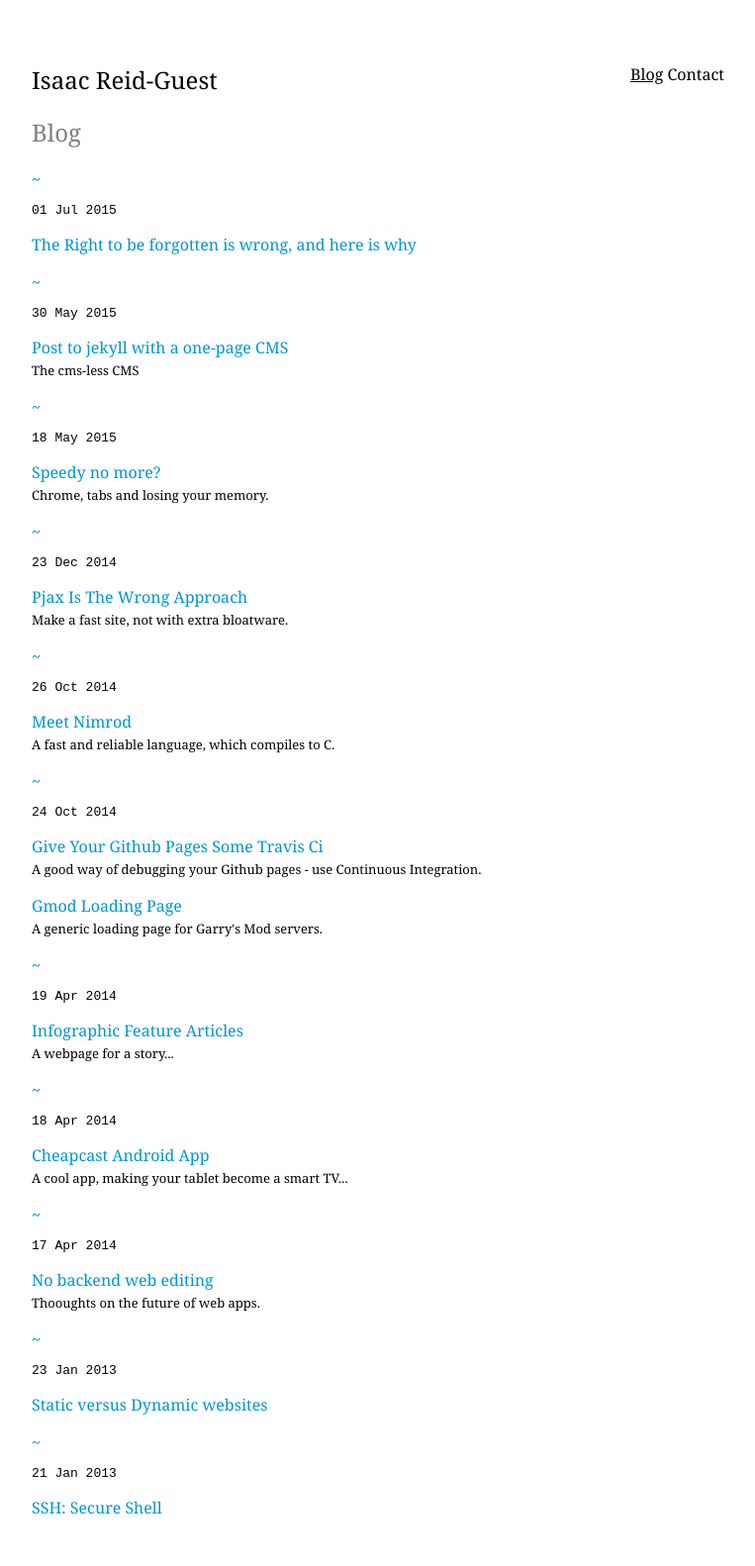
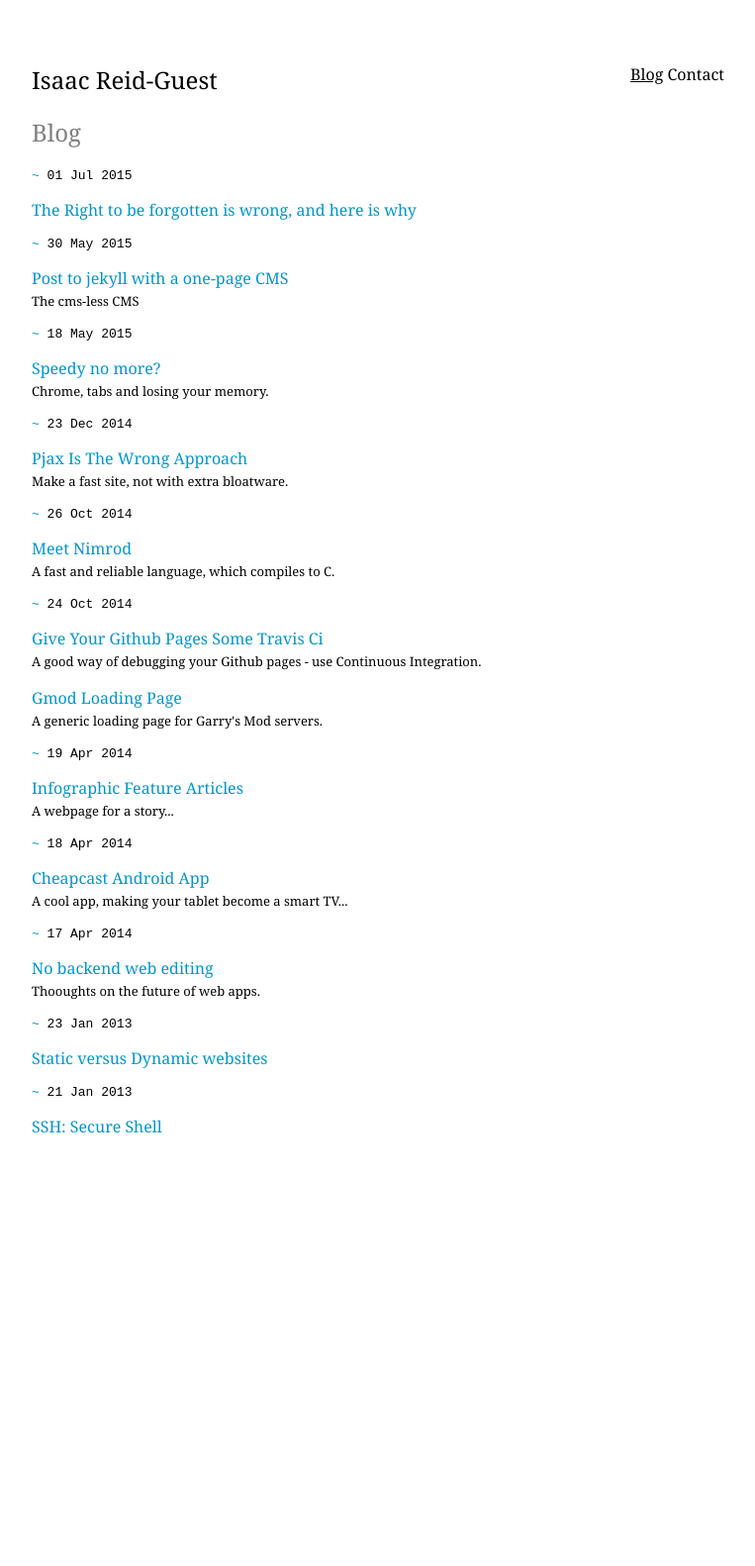
Before and after one commit to ir-g/ir-g.github.io, a Jekyll site: the page built from blog.html, in a window 1280 px wide. Shown: the whole page at 99% size, without its empty margins (258-1021 px from the left). Built offline with Jekyll 4.4.1, drawn with Linux system fonts in a browser that asks for light colours; after the commit the page ends 1197 px from its top, so only the background shows below that.

Commit message:
Update blog.html

```diff
--- a/blog.html
+++ b/blog.html
@@ -9,7 +9,7 @@ title: Blog
 
   {% for post in site.posts %}{% capture day %}{{ post.date | date: '%d%m%Y' }}{% endcapture %}{% capture nday %}{{ post.next.date | date: '%d%m%Y' }}{% endcapture %}
     {% if day != nday %}
-    <a name="{{ post.date | date: "%Y-%m-%d" }}">~</a> <p class="date font-monospace">{{ post.date | date_to_string }}</p>
+    <p class="date font-monospace"><a name="{{ post.date | date: "%Y-%m-%d" }}">~</a> {{ post.date | date_to_string }}</p>
     {% endif %}
       <p>
         <a href="{{ post.url }}">{{ post.title }}</a>
```
